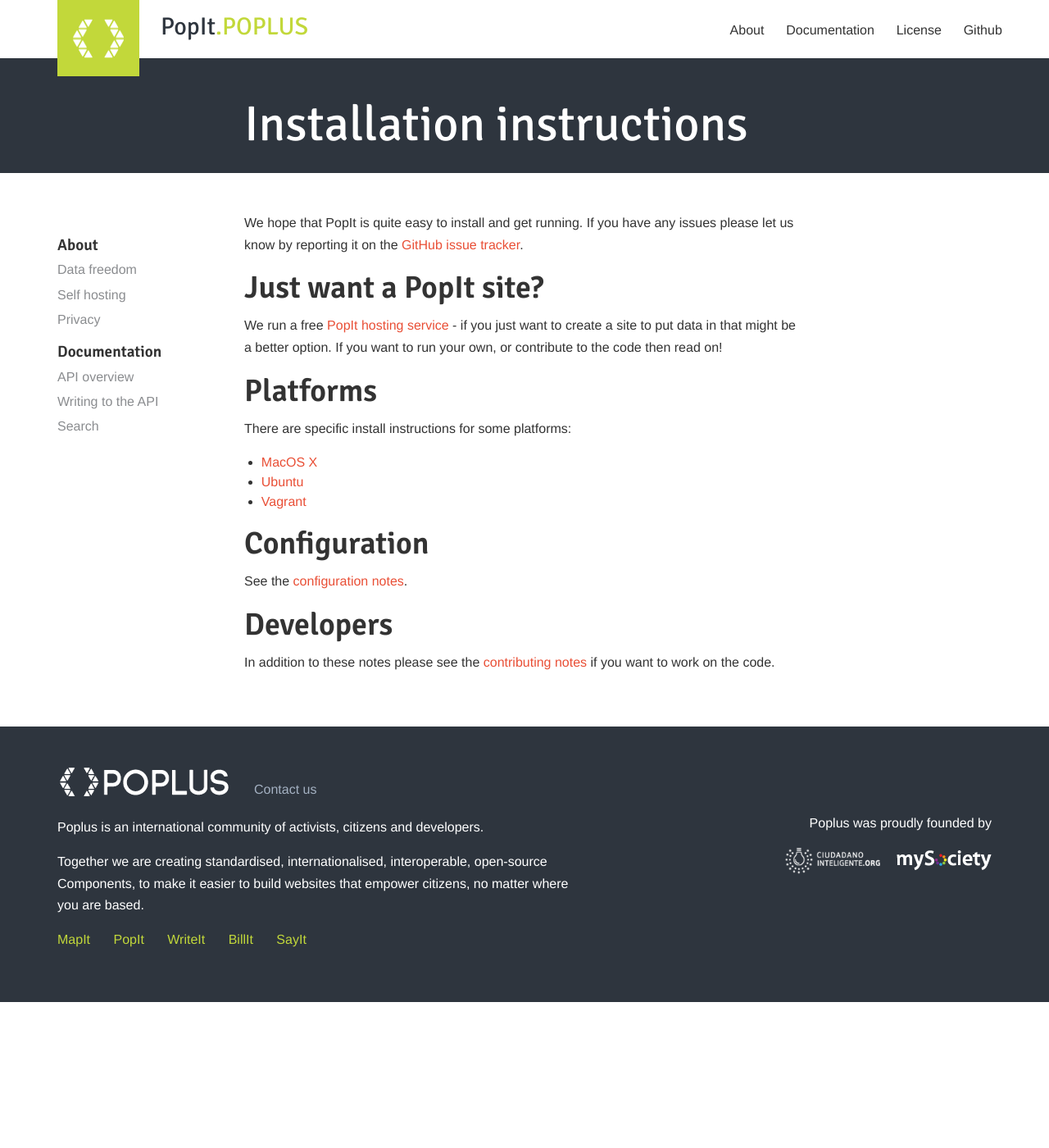
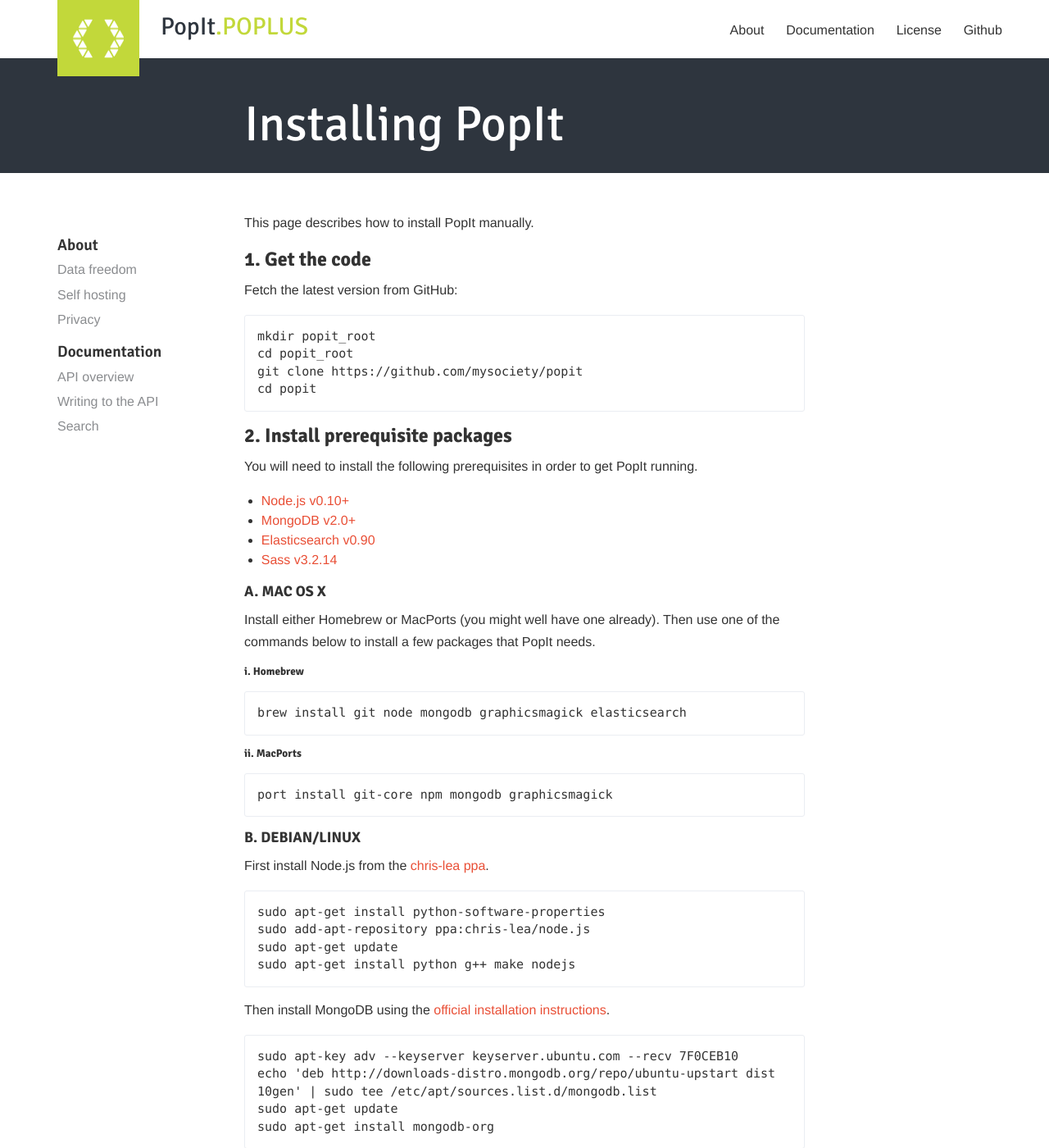
Before and after one commit to mysociety/popit.poplus.org, a Jekyll site: the page built from docs/install.md, in a window 1280 px wide and 1400 px high. Shown: the whole window at 82% size. Built offline with Jekyll 4.4.1, drawn with Linux system fonts in a browser that asks for light colours; Markdown is read by kramdown in place of the engine named in the settings; some of the changed text lies outside the part shown.

Commit message:
Update install documentation

```diff
--- a/docs/install.md
+++ b/docs/install.md
@@ -1,28 +1,132 @@
 ---
 layout: docs
-title: Installation instructions
+title: Installing PopIt
 ---
 
-We hope that PopIt is quite easy to install and get running. If you have any
-issues please let us know by reporting it on the [GitHub issue
-tracker](https://github.com/mysociety/popit/issues).
+This page describes how to install PopIt manually.
 
-## Just want a PopIt site?
+### 1. Get the code
 
-We run a free [PopIt hosting service](http://popit.mysociety.org/) - if you just want to create a site to put data in that might be a better option. If you want to run your own, or contribute to the code then read on!
+Fetch the latest version from GitHub:
 
-## Platforms
+    mkdir popit_root
+    cd popit_root
+    git clone https://github.com/mysociety/popit
+    cd popit
 
-There are specific install instructions for some platforms:
+### 2. Install prerequisite packages
 
-  * [MacOS X](/docs/install/macos)
-  * [Ubuntu](/docs/install/ubuntu)
-  * [Vagrant](/docs/install/vagrant)
+You will need to install the following prerequisites in order to get PopIt running.
 
-## Configuration
+- [Node.js v0.10+](https://github.com/joyent/node/wiki/Installation)
+- [MongoDB v2.0+](http://docs.mongodb.org/manual/installation/)
+- [Elasticsearch v0.90](http://www.elasticsearch.org/guide/en/elasticsearch/reference/0.90/setup.html)
+- [Sass v3.2.14](http://sass-lang.com/documentation/file.SASS_REFERENCE.html#using_sass)
 
-See the [configuration notes](/docs/install/configuration).
+#### A. Mac OS X
 
-## Developers
+Install either Homebrew or MacPorts (you might well have one already). Then use one of the commands below to install a few packages that PopIt needs.
 
-In addition to these notes please see the [contributing notes](/docs/codebase/contributing/) if you want to work on the code.
+##### i. Homebrew
+
+    brew install git node mongodb graphicsmagick elasticsearch
+
+##### ii. MacPorts
+
+    port install git-core npm mongodb graphicsmagick
+
+#### B. Debian/Linux
+
+First install Node.js from the [chris-lea ppa](https://launchpad.net/~chris-lea/+archive/node.js/).
+
+    sudo apt-get install python-software-properties
+    sudo add-apt-repository ppa:chris-lea/node.js
+    sudo apt-get update
+    sudo apt-get install python g++ make nodejs
+
+Then install MongoDB using the [official installation instructions](http://docs.mongodb.org/manual/tutorial/install-mongodb-on-debian/).
+
+    sudo apt-key adv --keyserver keyserver.ubuntu.com --recv 7F0CEB10
+    echo 'deb http://downloads-distro.mongodb.org/repo/ubuntu-upstart dist 10gen' | sudo tee /etc/apt/sources.list.d/mongodb.list
+    sudo apt-get update
+    sudo apt-get install mongodb-org
+
+Then install Elasticsearch.
+
+    wget -O - http://packages.elasticsearch.org/GPG-KEY-elasticsearch | sudo apt-key add -
+    echo 'deb http://packages.elasticsearch.org/elasticsearch/0.90/debian stable main' | sudo tee /etc/apt/sources.list.d/elasticsearch.list
+    sudo apt-get update
+    sudo apt-get install openjdk-6-jre elasticsearch
+
+Finally install other packages that PopIt depends on.
+
+    sudo apt-get install ruby1.9.1 ruby1.9.1-dev git graphicsmagick unzip sendmail
+    sudo gem install sass --version=3.2.14 --no-rdoc --no-ri
+    sudo gem install compass --version=0.12.2 --no-rdoc --no-ri
+
+### 3. Install node modules
+
+PopIt uses several npm modules. To install them, run:
+
+    make node-modules
+
+### 4. Set up config
+
+The settings for popit are defined in `config/<environment>.js`. There are defaults for development and production in `config/development.js-example` and `config/production.js-example` respectively.
+
+    cp config/development.js-example config/development.js
+
+### 5. Generate CSS
+
+There is a make task which uses Compass and Sass to convert the .scss files to .css files
+
+    make css
+
+### 6. Run
+
+    npm start
+
+Your site should now be up and running. Check by going to
+ http://www.127.0.0.1.xip.io:3000/ (or whatever your `<base_url>`
+is set to in the config).
+
+### Creating a new instance
+
+1. To set up a new Popit instance, go to
+    http://www.127.0.0.1.xip.io:3000/instances/new
+2. enter the invite code (`<create_instance_invite_code>` in your config).
+3. To get the email confirmation link, go to
+    http://www.127.0.0.1.xip.io:3000/_dev
+    and click the "Last email sent" link.
+
+After confirmation, you should be able to see your new empty instance at
+http://<instance>.127.0.0.1.xip.io:3000
+
+### Some basic mongodb for those new to it
+
+It's handy to be able to poke about in the raw PopIt data to see what's there
+and to get a feel for the structure of things.
+
+The hosting database is called `<popit_prefix>__master`, and each instance
+is given it's own database with the name `<popit_prefix>_<instance>`
+(where `<popit_prefix>` is set in your config).
+
+
+To connect to the hosting database and list all the instances:
+
+    $ mongo popitdev__master
+    > db.instances.find()
+
+To connect to an instance database and list all the people:
+
+    $ mongo <instance>_master
+    > db.persons.find()
+
+
+To list all the collections in a database:
+
+    > show collections
+
+
+The mongoDB site has a handy [getting started guide](http://docs.mongodb.org/manual/tutorial/getting-started/)
+and [introduction](http://docs.mongodb.org/manual/core/crud-introduction/).
```
Also changed, not shown: docs/install/quickstart.md (deleted, +0 -75 lines).
